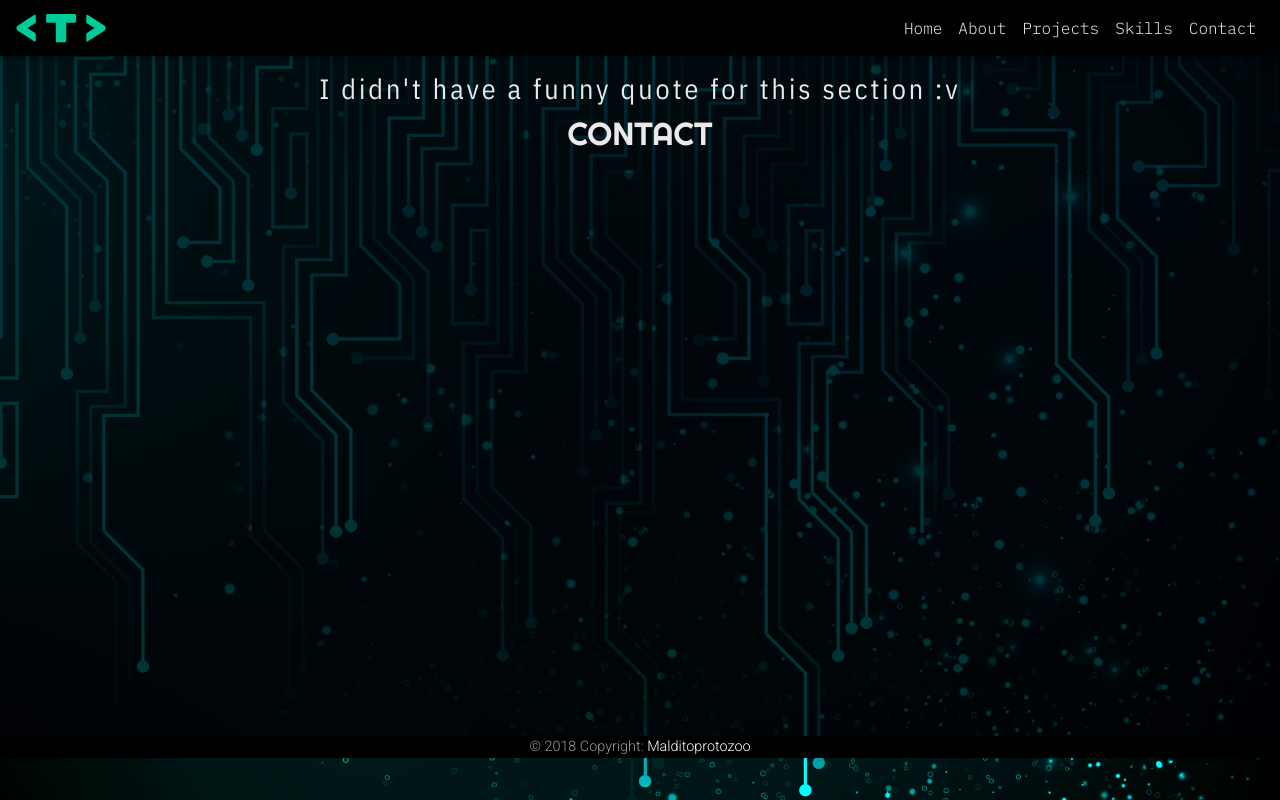
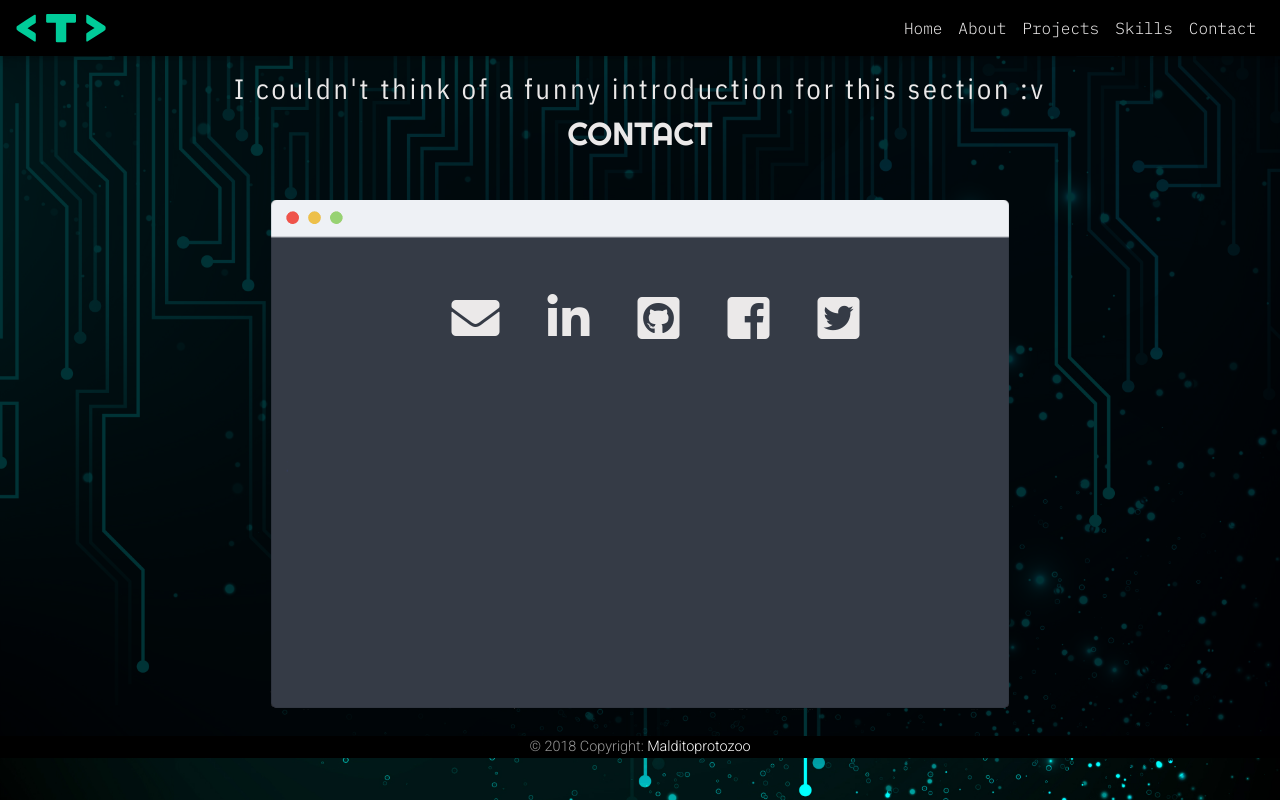
Before and after one commit to malditoprotozoo/portfolio, a React (Create React App) app: page /contact in a window 1280 px wide. Built offline with nearby package versions, Linux system fonts and the light colour scheme.

Commit message:
content added to Contact component

```diff
--- a/src/components/About/index.js
+++ b/src/components/About/index.js
@@ -19,7 +19,7 @@ class About extends Component {
               is a close second.
               <span className="separator" />
               <span className="mini-title">{'<'}coder{'>'}</span>
-              I've been in love with techology since my first Atari, but only recently I decided to make it my career.
+              I've been in love with techology since I got my first Atari, but only recently I decided to pursue it as a career.
               The last 6 months I've been part of Laboratoria's bootcamp for women and I swear the all-nighters have been worth it.
               <span className="separator" />
               <span className="mini-title">{'<'}freeTime{'>'}</span>
--- /dev/null
+++ b/src/components/Contact/Contact.css
@@ -0,0 +1,14 @@
+#Contact .mock-window-container p {
+  display: flex;
+  justify-content: center;
+  align-content: center;
+  width: 95%;
+  padding-top: 2em;
+}
+
+#Contact .mock-window-container a {
+  text-decoration: none;
+  color: inherit;
+  margin-left: 1em;
+  font-size: 3em;
+}
--- a/src/components/Contact/index.js
+++ b/src/components/Contact/index.js
@@ -1,13 +1,27 @@
 import React, { Component } from 'react';
+import MockWindow from './../../assets/img/window.png';
+import './Contact.css';
 
 class Contact extends Component {
   render() {
     return (
       <div id="Contact" className="page">
         <header>
-          <h3>I didn't have a funny quote for this section :v</h3>
+          <h3>I couldn't think of a funny introduction for this section :v</h3>
           <h2 className="animated bounce">Contact</h2>
         </header>
+        <section>
+          <div className="mock-window-container">
+            <img src={MockWindow} alt="Window" className="mock-window" />
+            <p>
+              <a target="_blank" href="mailto:virodriguez.fe@gmailcom" rel="noopener noreferrer"><i className="fas fa-envelope"></i></a>
+              <a target="_blank" href="https://www.linkedin.com/in/virodriguezfe" rel="noopener noreferrer"><i className="fab fa-linkedin"></i></a>
+              <a target="_blank" href="https://github.com/malditoprotozoo" rel="noopener noreferrer"><i className="fab fa-github-square"></i></a>
+              <a target="_blank" href="https://www.facebook.com/VToriRodriguez" rel="noopener noreferrer"><i className="fab fa-facebook-square"></i></a>
+              <a target="_blank" href="https://twitter.com/malditoprotozoo" rel="noopener noreferrer"><i className="fab fa-twitter-square"></i></a>
+            </p>
+          </div>
+        </section>
       </div>
     );
   }
```
